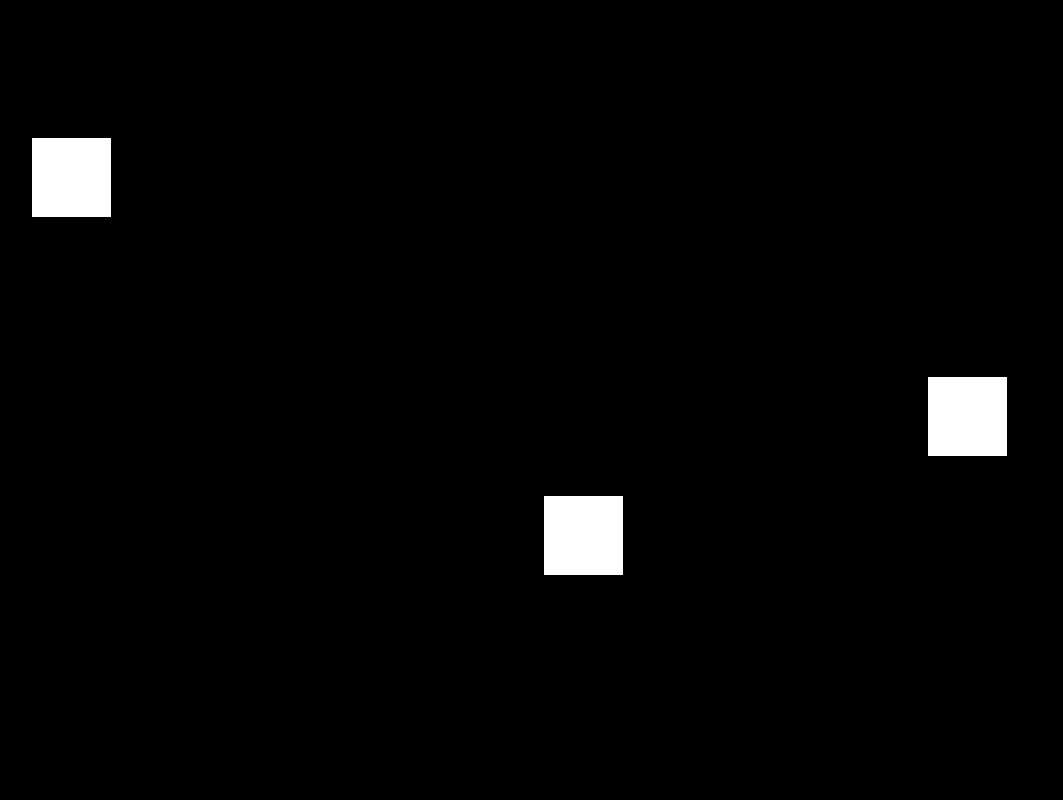
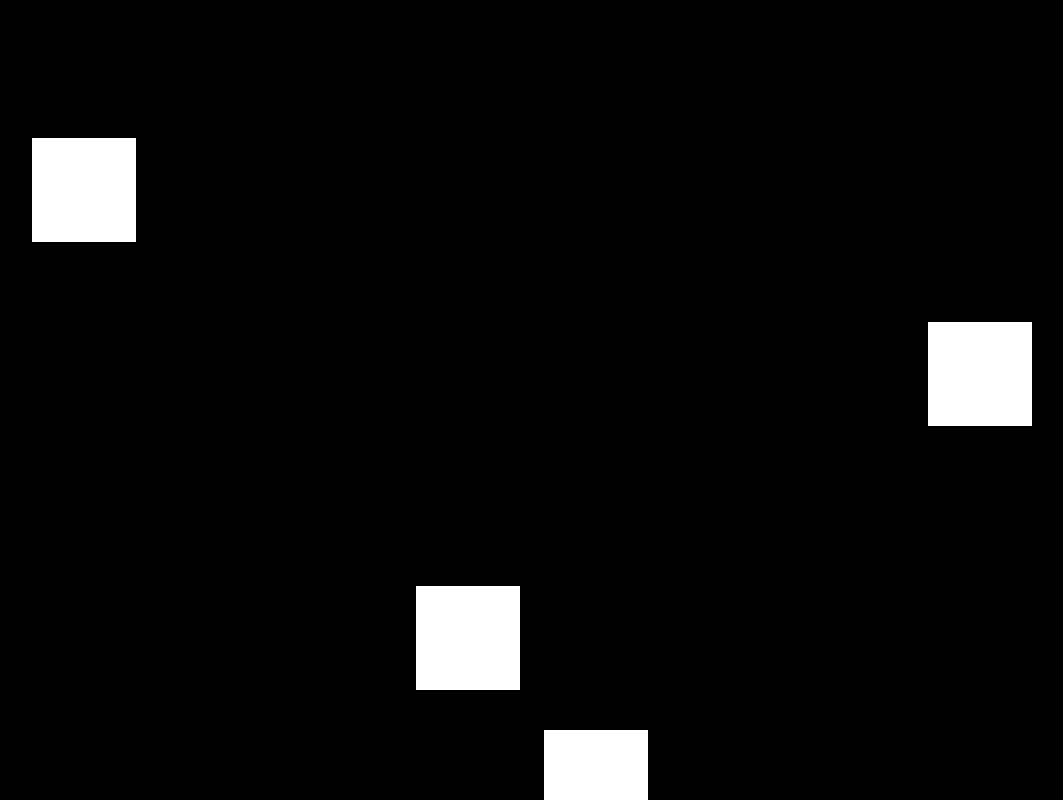
Before and after one commit to carmen-yeh/carmen-yeh.github.io, a React (Create React App) app in the folder frontend/: page /love-language in a window 1280 px wide. Shown: the part 720-1520 px from the top of the page, without its empty margins (96-1159 px from the left). Built offline with nearby package versions, Linux system fonts and the light colour scheme; what react-animations would draw is missing.

Commit message:
increase box size

```diff
--- a/frontend/src/components/1-love-language/LoveBox.js
+++ b/frontend/src/components/1-love-language/LoveBox.js
@@ -6,8 +6,8 @@ const Filled = styled.div`
     border-width: 2px;
     border-color: white;
     border-style: solid;
-    height: 75px;
-    width: 75px;
+    height: 100px;
+    width: 100px;
     background-color: white;
     margin-left: 0;
 `;
@@ -15,13 +15,13 @@ const Opened = styled.div`
     border-width: 2px;
     border-color: white;
     border-style: solid;
-    height: 75px;
-    width: 75px;
+    height: 100px;
+    width: 100px;
     margin-left: 0;
 `;
 const BoxText = styled.div`
     text-align: center;
-    padding: 5px;
+    padding: 7px;
     font-size: 15px;
     margin-left: 0;
 `;
--- a/frontend/src/pages/1-love-language/LoveLanguagePage.js
+++ b/frontend/src/pages/1-love-language/LoveLanguagePage.js
@@ -14,8 +14,9 @@ function LoveLanguagePage() {
             <h1>LOVE.LANGUAGE</h1>
             <p>LOVE.LANGUAGE explores the idea of expressing love through the sending of images online to loved ones. This is an image analysis of photos I’ve posted online over time where each white square is an image related to food. I highlighted these findings and linked them to the idea of a digital love language.</p>
 
-            <LoveBox paddingLeft={10} verticalSpace={10}/>
-            <LoveBox paddingLeft={80} text={"Me too"} verticalSpace={20}/>
+            <LoveBox paddingLeft={10} text={"Love You"} verticalSpace={10}/>
+            <LoveBox paddingLeft={80} text={"Me too"} verticalSpace={10}/>
+            <LoveBox paddingLeft={40} text={"I know you love me already"} verticalSpace={20}/>
             <LoveBox paddingLeft={50} text={"Have some food"} verticalSpace={5}/>
             <LoveBox paddingLeft={30} text={"I want fruit"} verticalSpace={50}/>
             <LoveBox paddingLeft={60} text={"Me too"} verticalSpace={10}/>
```
